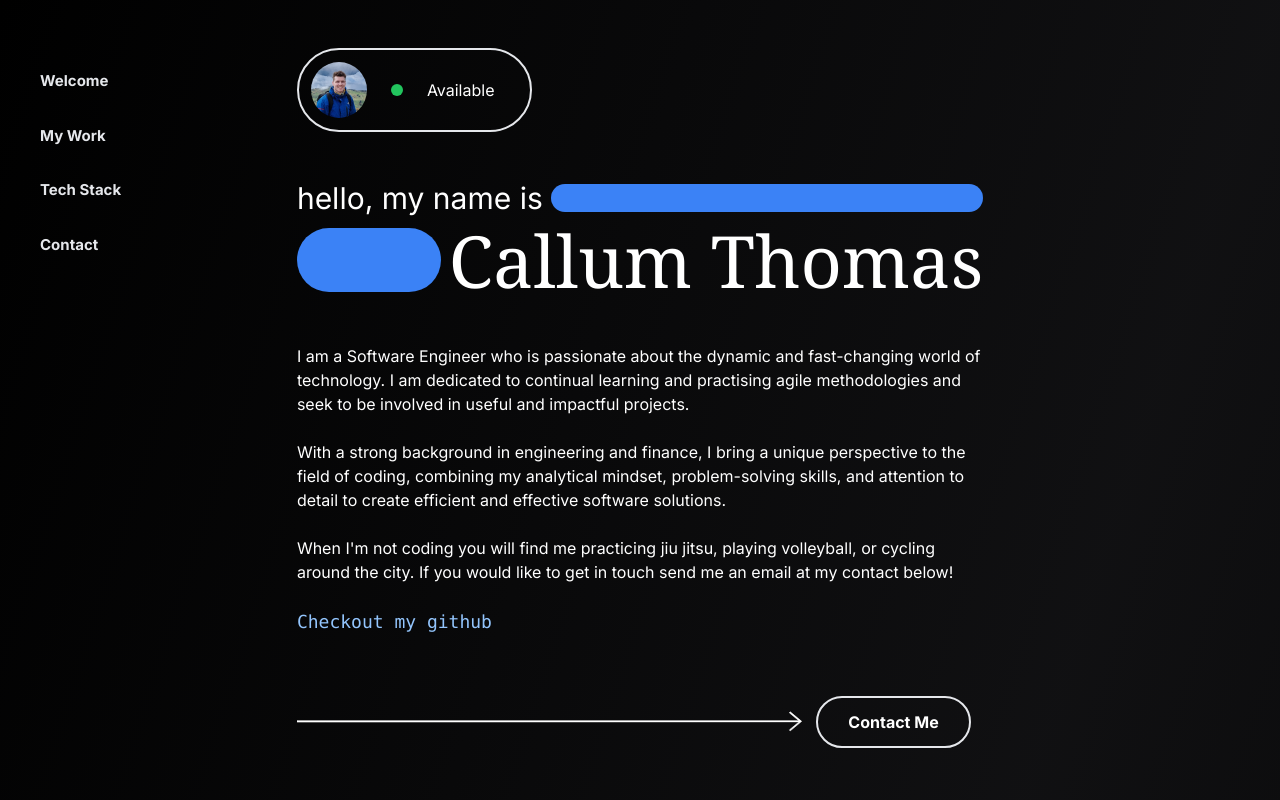
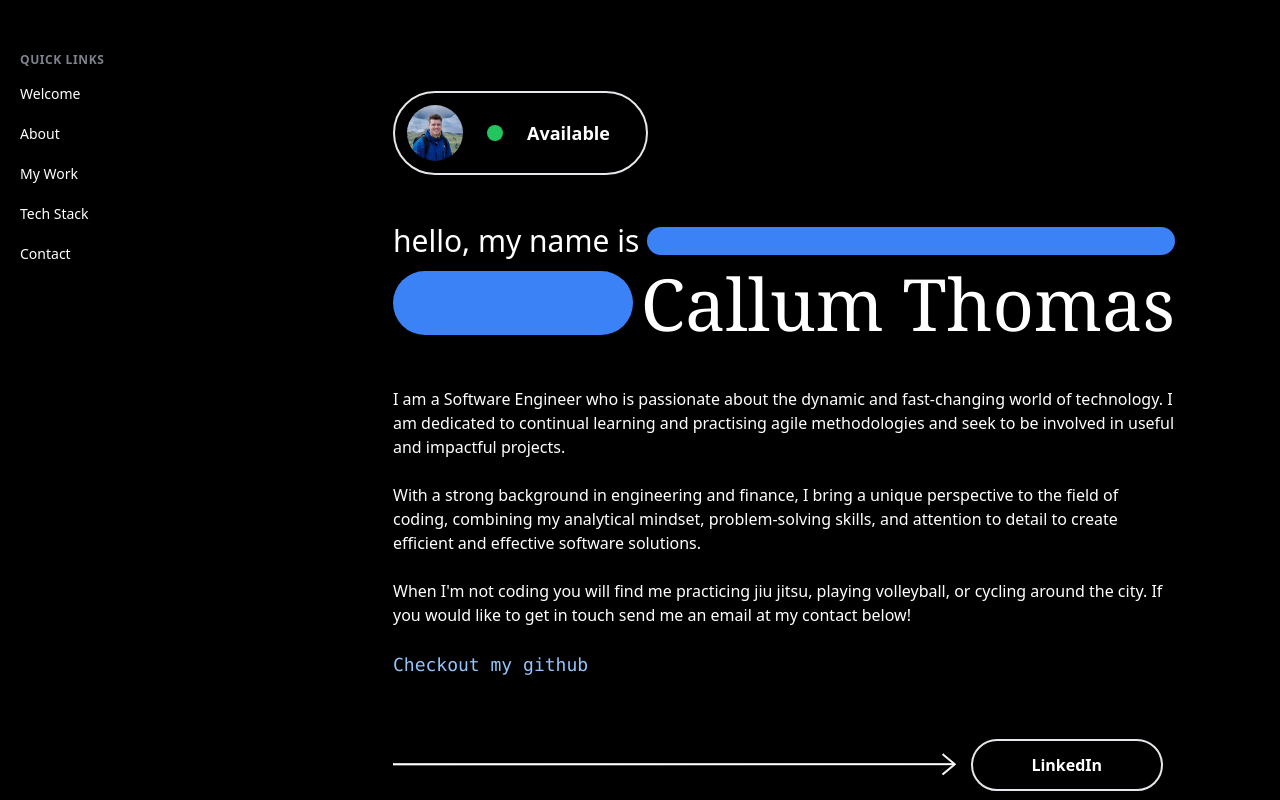
Before and after one commit to caltho/callumdavidthomas, a Next.js app: page / in a window 1280 px wide. Shown: the top 800 px of the page. Built offline with nearby package versions, Linux system fonts and the light colour scheme.

Commit message:
Updated menu

```diff
--- a/app/components/contactMe.tsx
+++ b/app/components/contactMe.tsx
@@ -1,13 +1,19 @@
 export default function ContactMe() {
   return (
-    <div className="w-full">
+    <div className="w-full pb-24">
       <h2 className="mt-0 text-4xl font-medium leading-tight text-primary">
         Contact me
       </h2>
       <div className="my-6 h-0.5 w-full bg-neutral-100 opacity-100" />
       <div className="py-6">
-        <p className="text-center font-medium">
-          Send me a message! callumdavidthomas@gmail.com
+        <p className="md:text-center font-medium">
+          Send me a message at{" "}
+          <a
+            href="mailto:callumdavidthomas@gmail.com"
+            className="text-blue-300"
+          >
+            callumdavidthomas@gmail.com
+          </a>
         </p>
       </div>
     </div>
--- a/app/components/contactPanel.tsx
+++ b/app/components/contactPanel.tsx
@@ -5,11 +5,11 @@ export default function ContactPanel() {
         <ArrowIcon />
       </div>
       <a
-        href="mailto:callumdavidthomas@gmail.com"
+        href="https://www.linkedin.com/in/callum-thomas/"
         className="flex border-2 rounded-full w-1/3 m-3 p-3 hover:bg-blue-500 cursor-pointer"
       >
         <p className="text-center whitespace-nowrap w-full font-bold">
-          Contact Me
+          LinkedIn
         </p>
       </a>
     </div>
--- /dev/null
+++ b/app/components/footer.tsx
@@ -0,0 +1,14 @@
+export default function Footer() {
+  const year = new Date().getFullYear();
+  return (
+    <div className="w-full pb-0 pt-[150px] md:text-center">
+      <div className="flex flex-col-reverse">
+        Thanks for visiting my portfoliio!
+        <br />
+        <br />
+        <br />
+        Copyright {year}
+      </div>
+    </div>
+  );
+}
--- /dev/null
+++ b/app/components/global-nav.tsx
@@ -0,0 +1,67 @@
+"use client";
+import { TbExternalLink, TbX } from "react-icons/tb";
+
+import Link from "next/link";
+import { useState } from "react";
+
+const menuSections = [
+  {
+    name: "Quick links",
+    items: [
+      { name: "Welcome", link: "#welcome" },
+      { name: "About", link: "#about" },
+      { name: "My Work", link: "#my-work" },
+      { name: "Tech Stack", link: "#tech-stack" },
+      { name: "Contact", link: "#contact" },
+    ],
+  },
+];
+
+export function GlobalNav() {
+  const [isOpen, setIsOpen] = useState(false);
+  const close = () => setIsOpen(false);
+
+  return (
+    <div className="invisible fixed h-0 top-0 z-10 flex w-full flex-col border-b border-gray-800 bg-black lg:visible lg:bottom-0 lg:z-auto lg:w-72 lg:border-b-0 lg:border-r lg:border-gray-800">
+      <div className="flex h-14 items-center py-4 px-4 lg:h-auto"></div>
+
+      <div className="">
+        <nav className="space-y-6 px-2 py-5">
+          {menuSections.map((section) => {
+            return (
+              <div key={section.name}>
+                <div className="mb-2 px-3 text-xs font-semibold uppercase tracking-wider text-gray-400/80">
+                  <div>{section.name}</div>
+                </div>
+
+                <div className="space-y-1">
+                  {section.items.map((item) => (
+                    <GlobalNavItem key={item.slug} item={item} close={close} />
+                  ))}
+                </div>
+              </div>
+            );
+          })}
+        </nav>
+      </div>
+    </div>
+  );
+}
+
+function GlobalNavItem({
+  item,
+  close,
+}: {
+  item: Item;
+  close: () => false | void;
+}) {
+  const isActive = false;
+  return (
+    <a
+      href={item.link}
+      className="block rounded-md px-3 py-2 text-sm font-medium hover:text-gray-300 text-white"
+    >
+      {item.name}
+    </a>
+  );
+}
--- a/app/components/pageTitle.tsx
+++ b/app/components/pageTitle.tsx
@@ -9,7 +9,7 @@ export default function PageTitle() {
       </div>
       <div className="flex flex-row items-center">
         <div className="grow mr-2 h-[1.6rem] md:h-[3.4rem] lg:h-[4.0rem] 2xl:h-[5rem] rounded-full bg-blue-500" />
-        <h1 className="font-serif text-3xl md:text-6xl lg:text-7xl 2xl:text-8xl">
+        <h1 className="font-serif text-4xl md:text-6xl lg:text-7xl 2xl:text-8xl">
           Callum Thomas
         </h1>
       </div>
--- a/app/components/status.tsx
+++ b/app/components/status.tsx
@@ -1,13 +1,17 @@
 export default function Status() {
   return (
-    <div className="border-2 rounded-full p-3 flex items-center">
+    <a
+      href="https://www.linkedin.com/in/callum-thomas/"
+      className="border-2 rounded-full p-3 flex items-center"
+      target="_blank"
+    >
       <img
         className="inline-block h-14 w-14 rounded-full"
         src="profile photo.jfif"
         alt=""
       />
-      <div className="inline-block h-3 w-3 rounded-full bg-green-500 ml-6 mr-6" />
-      <h3 className="mr-6">Available</h3>
-    </div>
+      <div className="inline-block h-4 w-4 rounded-full bg-green-500 ml-6 mr-6" />
+      <h3 className="mr-6 font-semibold text-lg">Available</h3>
+    </a>
   );
 }
--- a/app/components/workPanel.tsx
+++ b/app/components/workPanel.tsx
@@ -1,5 +1,6 @@
 import Image from "next/image";
 import React, { ReactNode } from "react";
+import { TbExternalLink } from "react-icons/tb";
 
 interface WorkPanelProps {
   image: string;
@@ -25,9 +26,9 @@ export default function WorkPanel({
       </div>
       <div className="flex-initial w-full md:w-3/4">
         <div className="flex-column">
-          <div className="mb-2 mt-0 text-3xl font-medium leading-tight text-primary">
-            <a href={link} target="_blank">
-              {title}
+          <div className="mb-2 mt-0 text-3xl font-medium leading-tight text-primary flex-row">
+            <a href={link} target="_blank" className="flex">
+              {title} <TbExternalLink size="20" className="flex ml-1" />
             </a>
           </div>
           <div className="flex flex-row py-3">
--- a/app/layout.tsx
+++ b/app/layout.tsx
@@ -1,11 +1,12 @@
+import { GlobalNav } from "./components/global-nav";
 import "./globals.css";
 import { Inter } from "next/font/google";
 
 const inter = Inter({ subsets: ["latin"] });
 
 export const metadata = {
-  title: "Create Next App",
-  description: "Generated by create next app",
+  title: "Callum Thomas",
+  description: "A portfolio dedicated to my work.",
 };
 
 export default function RootLayout({
@@ -15,46 +16,18 @@ export default function RootLayout({
 }) {
   return (
     <html lang="en">
-      <body className={inter.className}>
-        <div className="flex min-h-screen h-full bg-gradient-to-tl from-black via-zinc-600/20 to-black ">
-          <div className="invisible xl:visible sidebar fixed bottom-0 top-0 lg:left-0 p-2 w-[290px] overflow-y-auto text-center pt-12">
-            <a
-              href="#welcome"
-              className="p-2.5 mt-3 flex items-center rounded-md px-4 duration-300 cursor-pointer hover:bg-blue-500 text-white"
-            >
-              <span className="text-[15px] ml-4 text-gray-200 font-bold">
-                Welcome
-              </span>
-            </a>
-            <a
-              href="#my-work"
-              className="p-2.5 mt-3 flex items-center rounded-md px-4 duration-300 cursor-pointer hover:bg-blue-500 text-white"
-            >
-              <span className="text-[15px] ml-4 text-gray-200 font-bold">
-                My Work
-              </span>
-            </a>
-            <a
-              href="#tech-stack"
-              className="p-2.5 mt-3 flex items-center rounded-md px-4 duration-300 cursor-pointer hover:bg-blue-500 text-white"
-            >
-              <span className="text-[15px] ml-4 text-gray-200 font-bold">
-                Tech Stack
-              </span>
-            </a>
-            <a
-              href="#contact"
-              className="p-2.5 mt-3 flex items-center rounded-md px-4 duration-300 cursor-pointer hover:bg-blue-500 text-white"
-            >
-              <span className="text-[15px] ml-4 text-gray-200 font-bold">
-                Contact
-              </span>
-            </a>
+      <body className="bg-gray-1100 overflow-y-scroll pb-36">
+        <GlobalNav />
+        <div className="lg:pl-72">
+          <div className="mx-auto max-w-4xl space-y-8 px-2 pt-10 lg:py-8 lg:px-8">
+            <div className="rounded-lg bg-vc-border-gradient p-px shadow-lg shadow-black/20">
+              <div className="rounded-lg bg-black"></div>
+            </div>
+
+            <div className="rounded-lg bg-vc-border-gradient p-px shadow-lg shadow-black/20">
+              <div className="rounded-lg bg-black p-3.5 lg:p-6">{children}</div>
+            </div>
           </div>
-          <div className="w-1/12 xl:grow"></div>
-
-          <div className="grow p-12 xl:w-1/2 max-w-4xl">{children}</div>
-          <div className="w-1/12 xl:grow"></div>
         </div>
       </body>
     </html>
--- a/app/page.tsx
+++ b/app/page.tsx
@@ -6,6 +6,7 @@ import ContactPanel from "./components/contactPanel";
 import MyWork from "./components/myWork";
 import TechStack from "./components/techStack";
 import ContactMe from "./components/contactMe";
+import Footer from "./components/footer";
 
 const navigation = [
   { name: "Projects", href: "/projects" },
@@ -16,7 +17,7 @@ export default function Home() {
   const varb = "TbBrandCss3";
   return (
     <div className="flex-column">
-      <div className="flex pb-6" id="welcome">
+      <div className="flex pb-6 pt-0" id="welcome">
         <Status />
       </div>
       <div className="flex py-6">
@@ -34,8 +35,11 @@ export default function Home() {
       <div className="flex py-6" id="tech-stack">
         <TechStack />
       </div>
-      <div className="flex py-6" id="contact">
+      <div className="flex py-12" id="contact">
         <ContactMe />
+      </div>
+      <div className="flex pt-24">
+        <Footer />
       </div>
     </div>
   );
```
